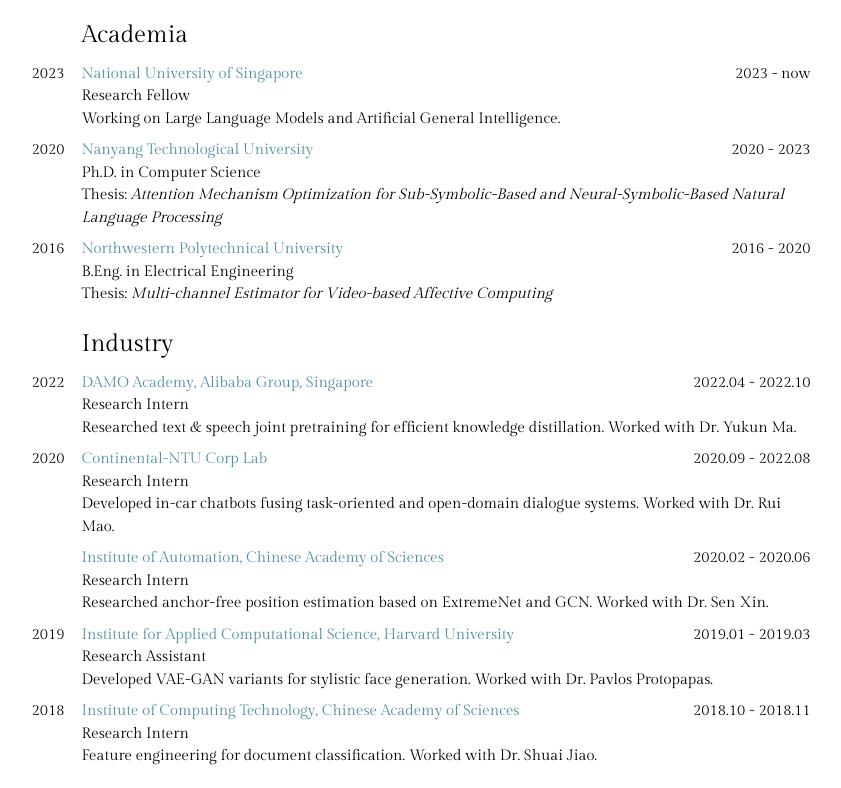
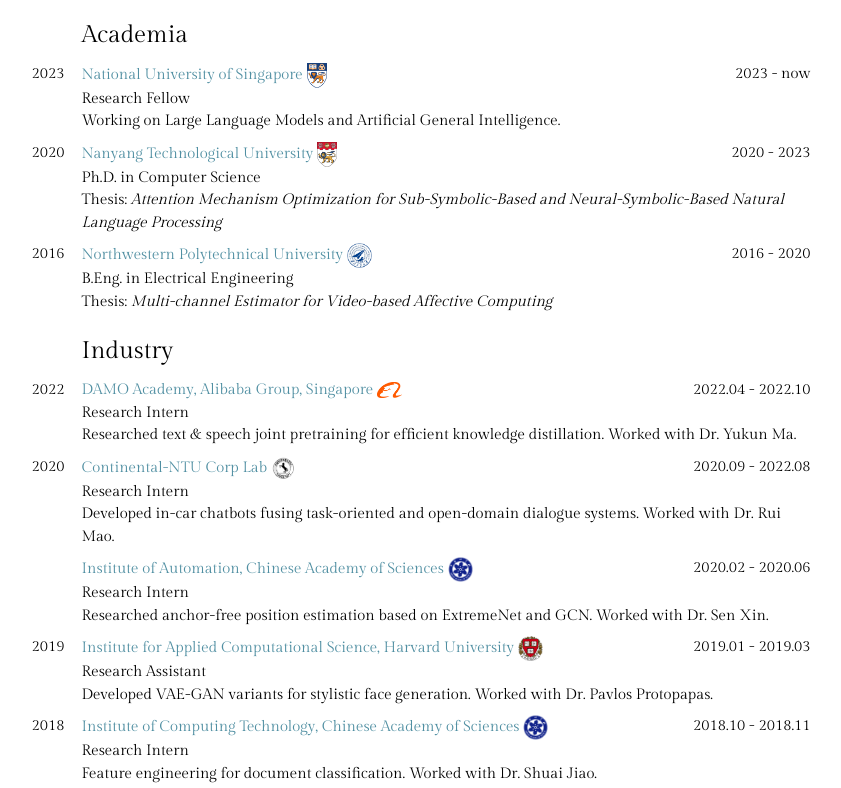
Before and after one commit to JinjieNi/JinjieNi.github.io, a plain HTML site: page index.html in a window 1280 px wide. Shown: the part 1965-2753 px from the top of the page, without its empty margins (206-1047 px from the left). Drawn offline with Linux system fonts and the light colour scheme; a web font is replaced by a local one.

Commit message:
update index

```diff
--- a/index.html
+++ b/index.html
@@ -249,7 +249,7 @@
           <td class="year-column">2023</td>
           <td class="entry-column">
             <div class="line-container">
-              <span style="color:#508fa2;">National University of Singapore</span>
+              <span style="color:#508fa2;">National University of Singapore <img src="images/nus_logo.png" alt="NUS logo" style="width: 20px; height: 25px;"></span>
               <span class="right-aligned">2023 - now</span>
           </div>
           </td>
@@ -269,7 +269,7 @@
             <td class="year-column">2020</td>
             <td class="entry-column">
               <div class="line-container">
-                <span style="color:#508fa2;">Nanyang Technological University</span>
+                <span style="color:#508fa2;">Nanyang Technological University <img src="images/ntu_logo.png" alt="NTU logo" style="width: 20px; height: 25px;"></span>
                 <span class="right-aligned">2020 - 2023</span>
             </div>
             </td>
@@ -289,7 +289,7 @@
           <td class="year-column">2016</td>
           <td class="entry-column">
             <div class="line-container">
-              <span style="color:#508fa2;">Northwestern Polytechnical University</span>
+              <span style="color:#508fa2;">Northwestern Polytechnical University <img src="images/nwpu_logo.png" alt="NWPU logo" style="width: 25px; height: 25px;"></span>
               <span class="right-aligned">2016 - 2020</span>
           </div>
             </td>
@@ -315,7 +315,7 @@
             <td class="year-column">2022</td>
             <td class="entry-column">
               <div class="line-container">
-                <span style="color:#508fa2;">DAMO Academy, Alibaba Group, Singapore</span>
+                <span style="color:#508fa2;">DAMO Academy, Alibaba Group, Singapore <img src="images/alibaba_logo.png" alt="Alibaba logo" style="width: 25px; height: 16px;"></span>
                 <span class="right-aligned">2022.04 - 2022.10</span>
               </div>
               </td>
@@ -337,7 +337,7 @@
             <td class="year-column">2020</td>
             <td class="entry-column">
               <div class="line-container">
-                <span style="color:#508fa2;">Continental-NTU Corp Lab</span>
+                <span style="color:#508fa2;">Continental-NTU Corp Lab <img src="images/continental_logo.png" alt="Continental logo" style="width: 25px; height: 25px;"></span>
                 <span class="right-aligned">2020.09 - 2022.08</span>
               </div>
               </td>
@@ -359,7 +359,7 @@
             <td class="year-column"></td>
             <td class="entry-column">
               <div class="line-container">
-                <span style="color:#508fa2;">Institute of Automation, Chinese Academy of Sciences</span>
+                <span style="color:#508fa2;">Institute of Automation, Chinese Academy of Sciences <img src="images/cas_logo.png" alt="CAS logo" style="width: 25px; height: 25px;"></span>
                 <span class="right-aligned">2020.02 - 2020.06</span>
               </div>
               </td>
@@ -381,7 +381,7 @@
             <td class="year-column">2019</td>
             <td class="entry-column">
               <div class="line-container">
-                <span style="color:#508fa2;">Institute for Applied Computational Science, Harvard University</span>
+                <span style="color:#508fa2;">Institute for Applied Computational Science, Harvard University <img src="images/Harvard_logo.png" alt="Harvard logo" style="width: 25px; height: 25px;"></span>
                 <span class="right-aligned">2019.01 - 2019.03</span>
               </div>
               </td>
@@ -403,7 +403,7 @@
             <td class="year-column">2018</td>
             <td class="entry-column">
               <div class="line-container">
-                <span style="color:#508fa2;">Institute of Computing Technology, Chinese Academy of Sciences</span>
+                <span style="color:#508fa2;">Institute of Computing Technology, Chinese Academy of Sciences <img src="images/cas_logo.png" alt="CAS logo" style="width: 25px; height: 25px;"></span>
                 <span class="right-aligned">2018.10 - 2018.11</span>
               </div>
               </td>
```
Also changed, not shown: images/Harvard_logo.png (added), images/alibaba_logo.png (added), images/cas_logo.png (added), images/continental_logo.png (added), images/ntu_logo.png (added), images/nus_logo.png (added), images/nwpu_logo.png (added), 2 other files.
